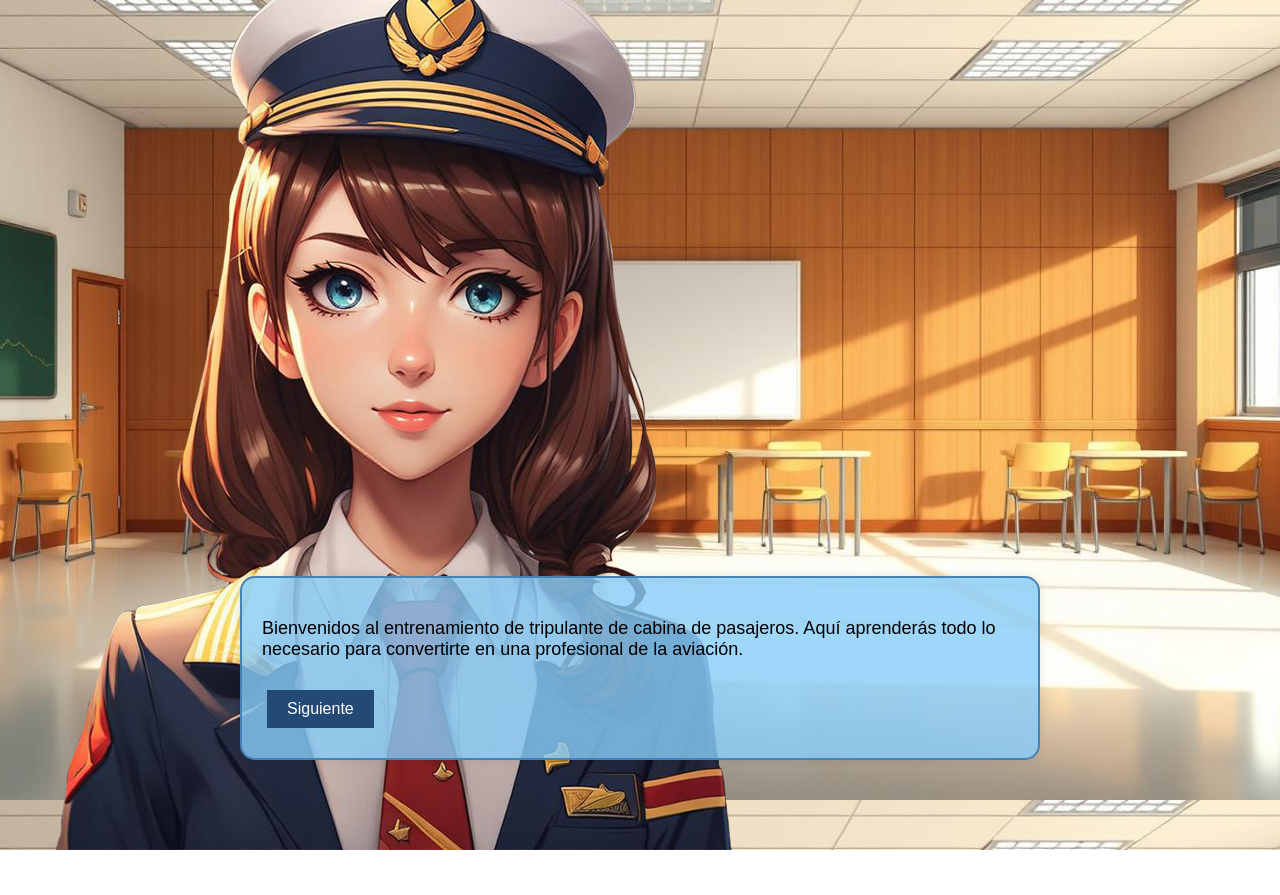
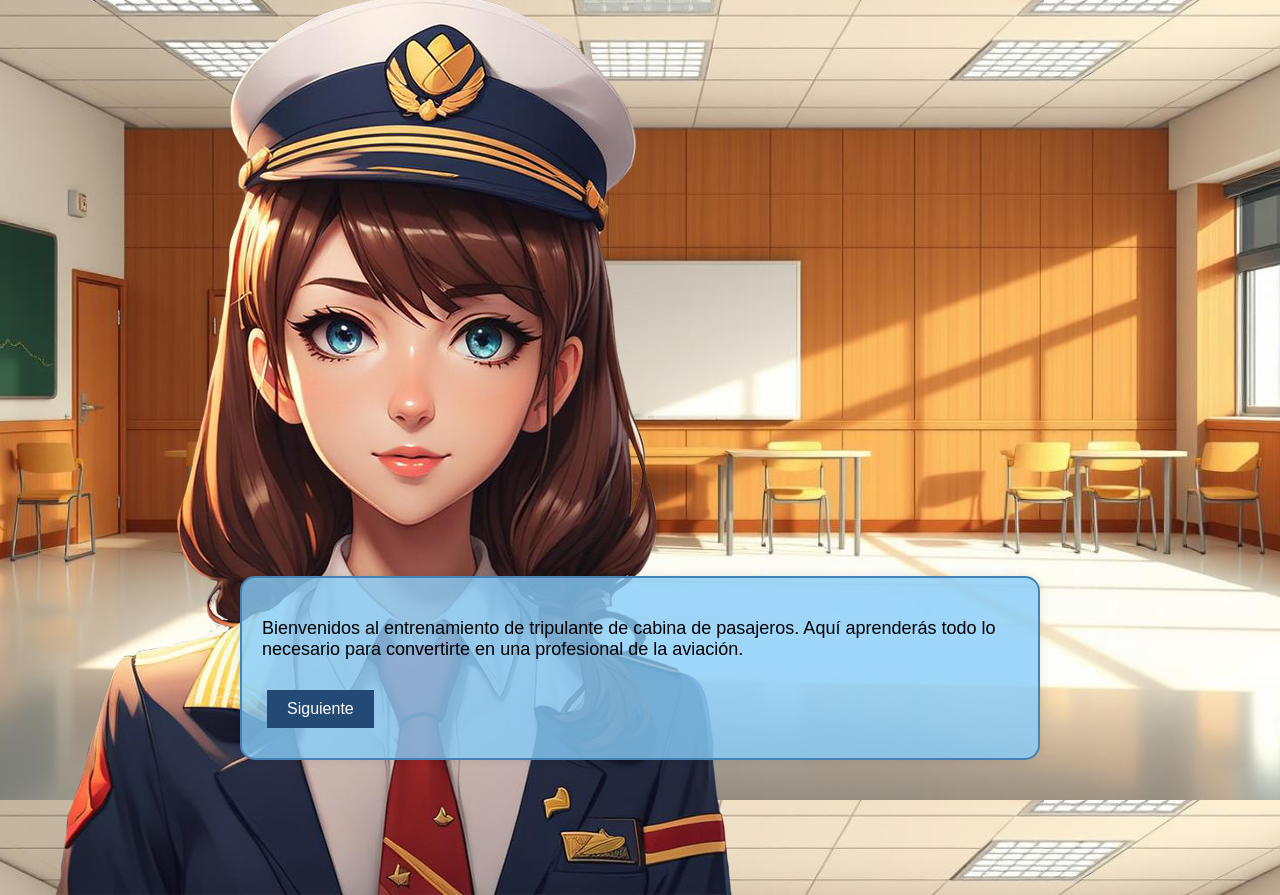
Before and after one commit to ruszalka/proyecto_ccx, a plain HTML site: page primera.html in a window 1280 px wide. Before the commit the page ends 850 px from the top, so only its background shows below. Drawn offline with Linux system fonts and the light colour scheme.

Commit message:
Correcciones

```diff
--- a/index-styles.css
+++ b/index-styles.css
@@ -21,7 +21,7 @@ body {
 
 #inicio h1 {
     color: white;
-    background-color:#224a75;
+    background-color: #224a75;
     font-size: 48px;
     margin-bottom: 20px;
 }
--- a/styles.css
+++ b/styles.css
@@ -34,7 +34,7 @@ body {
     position: absolute;
     top: 50%;
     left: 30%;
-    transform: translate(-50%, -50%);
+    transform: translate(-50%, -45%);
 }
 
 .pagina {
```
